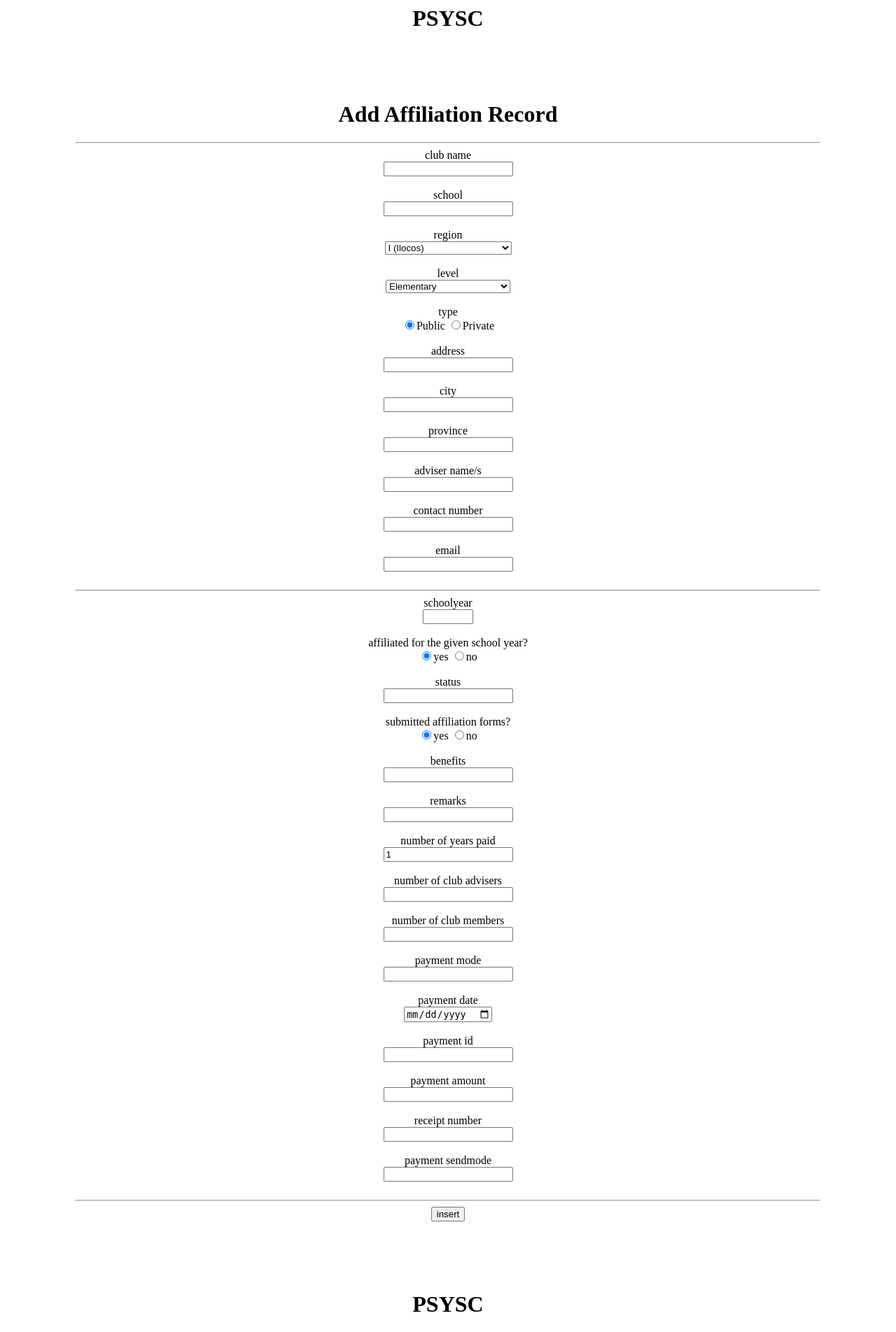
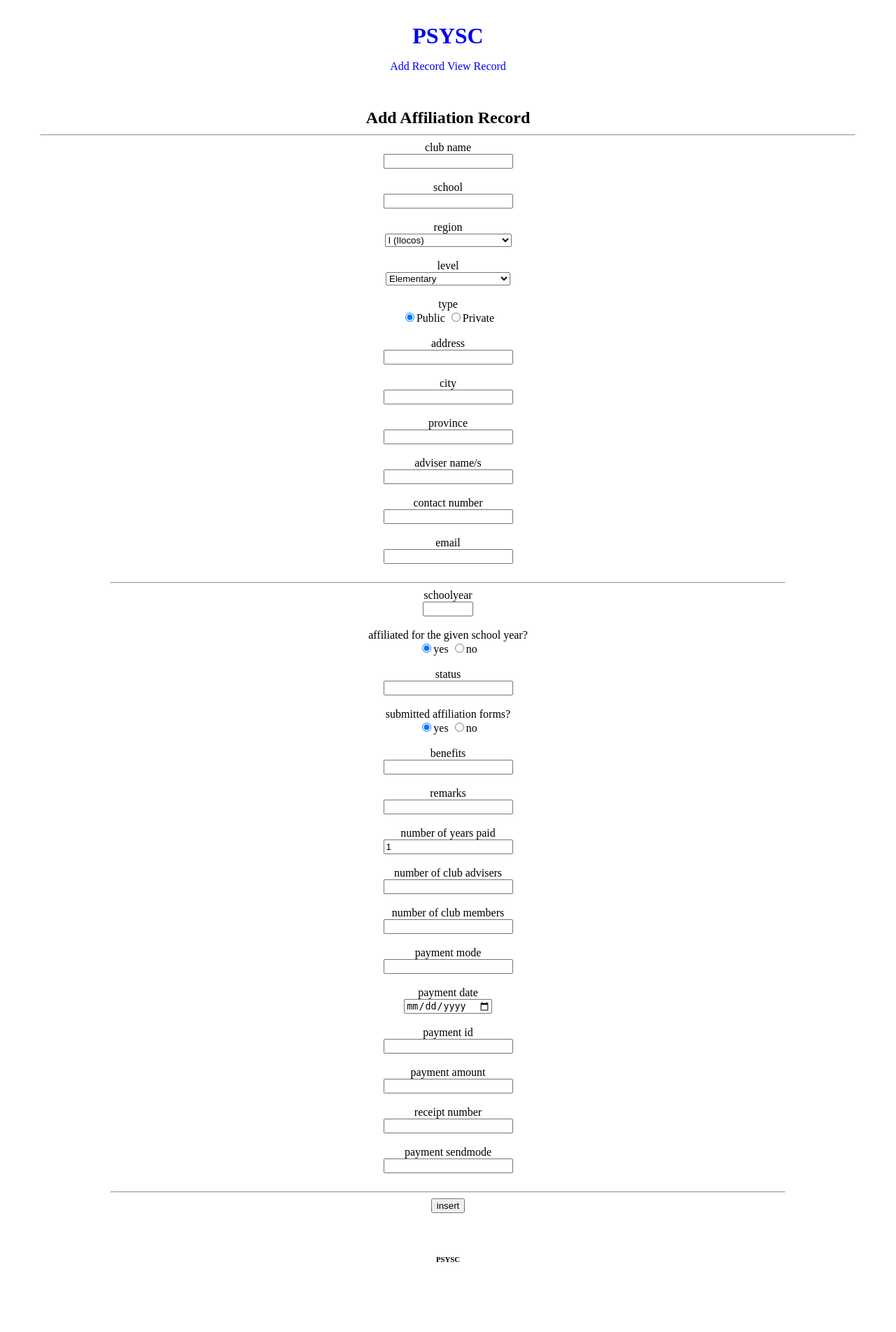
Before and after one commit to serin113/orgdb, a Python web app: template templates/add.mako in a window 1280 px wide. Shown: the whole page at 70% size. After the commit the page ends 1804 px from the top, so only its background shows below. Run offline with Mako, Linux system fonts and the light colour scheme; the template is opened without the code that fills it, so the values that code supplies are empty.

Commit message:
Updated CSS, HTML, and expected data type for view.mako
- updated CSS styles
- added <section> tags for formatting
- changed expected data type for view.mako from a list of tuples to a list of dicts

```diff
--- a/styles/add.css
+++ b/styles/add.css
@@ -4,6 +4,6 @@ form#add-form {
     display:block;
     position:relative;
     height:auto;
-    margin:100px 100px 100px;
+    margin:0px 100px 0px;
     text-align:center;
 }
--- a/styles/main.css
+++ b/styles/main.css
@@ -1,3 +1,45 @@
-h1.center {
+.center {
     text-align: center;
 }
+
+.title {
+    margin-bottom: 10px;
+}
+
+section {
+    padding: 10px 50px;
+    margin: 0px;
+}
+
+h1 {
+    margin: 0px;
+}
+
+nav {
+    display: inline-block;
+    width: 100%;
+}
+
+nav ul {
+    display: inline-block;
+    list-style-type: none;
+    padding-left: 0;
+}
+
+nav ul li {
+    display: inline-block;
+}
+
+header a {
+    text-decoration: none;
+}
+
+header {
+    margin: 0px;
+    padding: 25px 0px;
+}
+
+footer {
+    margin: 0px;
+    padding: 25px 0px;
+}
--- a/templates/add.mako
+++ b/templates/add.mako
@@ -8,6 +8,7 @@ Code History:
 2019/02/06 - Initial working code and documentation
 2019/02/13 - Added Mako templating
 2019/02/14 - renamed to add.mako
+2019/02/15 - added <section> tags
 </%doc>
 
 
@@ -25,9 +26,10 @@ Mako variables:
         <header>
             <%include file="header.mako"/>
         </header>
+        <section>
+            <h1 class="center title">Add Affiliation Record</h1>
+            <hr>
             <form method="post" action="insert" id="add-form">
-            <h1>Add Affiliation Record</h1>
-            <hr>
                 club name<br><input type="text" name="clubname" required/><br><br>
                 school<br><input type="text" name="school" required/><br><br>
                 region<br>
@@ -82,6 +84,7 @@ Mako variables:
                 <hr>
                 <button type="submit">insert</button>
             </form>
+        </section>
         <footer>
             <%include file="footer.mako"/>
         </footer>
--- a/templates/footer.mako
+++ b/templates/footer.mako
@@ -1 +1,12 @@
-<h1 class="center">PSYSC</h1>
+<%doc>
+Created in 2019-02-13 for PSYSC as part of a system for managing science club affiliations.
+
+Copyright (c) 2019 Nathankissam Roy Tubis & Elfren Simon Clemente.
+Licensed under the MIT License, refer to https://opensource.org/licenses/MIT for details.
+
+Code History:
+2019/02/13 - added initial template
+2019/02/15 - changed sample footer text to <h6> from <h1>
+</%doc>
+
+<h6 class="center">PSYSC</h6>
--- a/templates/header.mako
+++ b/templates/header.mako
@@ -1 +1,18 @@
-<h1 class="center">PSYSC</h1>
+<%doc>
+Created in 2019-02-13 for PSYSC as part of a system for managing science club affiliations.
+
+Copyright (c) 2019 Nathankissam Roy Tubis & Elfren Simon Clemente.
+Licensed under the MIT License, refer to https://opensource.org/licenses/MIT for details.
+
+Code History:
+2019/02/13 - added initial template
+2019/02/15 - added basic navbar
+</%doc>
+
+<h1 class="center"><a href="/">PSYSC</a></h1>
+<nav class="center">
+    <ul>
+        <li><a href="/add">Add Record</a></li>
+        <li><a href="/view">View Record</a></li>
+    </ul>
+</nav>
--- a/templates/index.mako
+++ b/templates/index.mako
@@ -8,6 +8,7 @@ Code History:
 2019/02/08 - added initial landing site
 2019/02/13 - Added Mako templating
 2019/02/14 - renamed to index.mako
+2019/02/15 - added <section> tags
 </%doc>
 
 
@@ -25,8 +26,9 @@ Mako variables:
         <header>
             <%include file="header.mako"/>
         </header>
-        <a href="/add">Add Record</a><br>
-        <a href="/view">View Record</a>
+        <section>
+            <p>Lorem ipsum dolor sit amet, consectetur adipiscing elit. Aenean euismod quam sit amet urna convallis, eget scelerisque risus hendrerit. Quisque interdum dapibus justo a faucibus. Proin eu dui ac augue blandit fringilla a nec metus. Nullam ut nunc ut ex mollis placerat. Integer at sapien enim. Proin pulvinar justo quis erat tempus, sit amet gravida tortor volutpat. Curabitur imperdiet justo quis orci interdum, sit amet efficitur sapien vestibulum. Duis lobortis ornare purus, eget fermentum erat. Vestibulum viverra, metus non consequat imperdiet, magna ex tristique magna, quis hendrerit elit lectus sollicitudin lectus. Lorem ipsum dolor sit amet, consectetur adipiscing elit. Sed non gravida nibh, quis condimentum odio.</p>
+        </section>
         <footer>
             <%include file="footer.mako"/>
         </footer>
--- a/templates/view.mako
+++ b/templates/view.mako
@@ -5,14 +5,16 @@ Copyright (c) 2019 Nathankissam Roy Tubis & Elfren Simon Clemente.
 Licensed under the MIT License, refer to https://opensource.org/licenses/MIT for details.
 
 Code History:
-2019/02/13 - Intial template code
-2019/02/14 - renamed to view.mako
+2019/02/13  - Intial template code
+2019/02/14  - renamed to view.mako
+2019/02/15  - added <section> tags
+            - changed expected data type to dict from list
 </%doc>
 
 
 <%doc>
 Mako variables:
-    (dict type) data
+    - (dict type) data
 </%doc>
 
 
@@ -27,30 +29,47 @@ Mako variables:
         <header>
             <%include file="header.mako"/>
         </header>
-        % if (data is None) or (len(data) == 0):
-        <h1>AffiliationRecordsTable is empty</h1>
-        % else:
+        <section>
+            <h1 class="center title">View All Affiliation Records</h1>
+            % if (data is not None) and (len(data) >= 0):
             <table>
                 <tr>
+                    <th></th>
+                    <th></th>
                     <th>club name</th>
                     <th>school</th>
+                    <th>level</th>
+                    <th>type</th>
                     <th>region</th>
+                    <th>province</th>
+                    <th>city</th>
+                    <th>adviser/s</th>
                     <th>contact</th>
                     <th>email</th>
                     <th>last updated</th>
                 </tr>
                 % for record in data:
                 <tr>
-                <td><a href="r/${record[-1]}">${record[0]}</a></td>
-                <td>${record[1]}</td>
-                <td>${record[2]}</td>
-                <td>${record[3]}</td>
-                <td><a href="mailto:${record[4]}">${record[4]}</a></td>
-                <td>${record[5]}</td>
+                    <td><a href="r/${record['clubID']}">view</a></td>
+                    <td>edit</td>
+                    <td>${record['clubName']}</td>
+                    <td>${record['school']}</td>
+                    <td>${record['level']}</td>
+                    <td>${record['type']}</td>
+                    <td>${record['region']}</td>
+                    <td>${record['province']}</td>
+                    <td>${record['city']}</td>
+                    <td>${record['adviserName']}</td>
+                    <td>${record['contact']}</td>
+                    <td><a href="mailto:${record['email']}">${record['email']}</a></td>
+                    <td>${record['dateUpdated']}</td>
                 </tr>
                 % endfor
             </table>
+            % else:
+            <h1>AffiliationRecordsTable is empty</h1>
             % endif
+        </section>
         <footer>
             <%include file="footer.mako"/>
         </footer>
```
Also changed, not shown: main.py (+28 -9 lines), styles/view.css (+14 -0 lines). Lines whose indentation alone changed are shown as unchanged.
